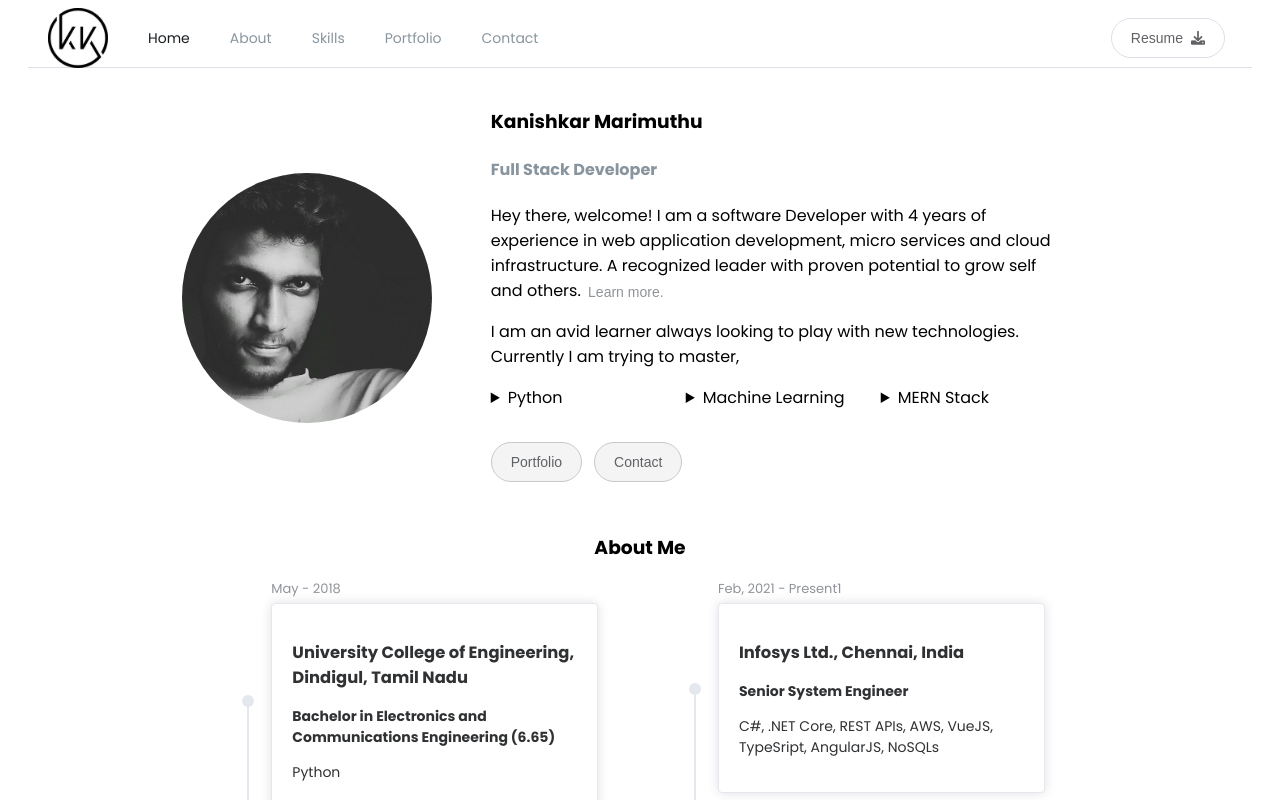
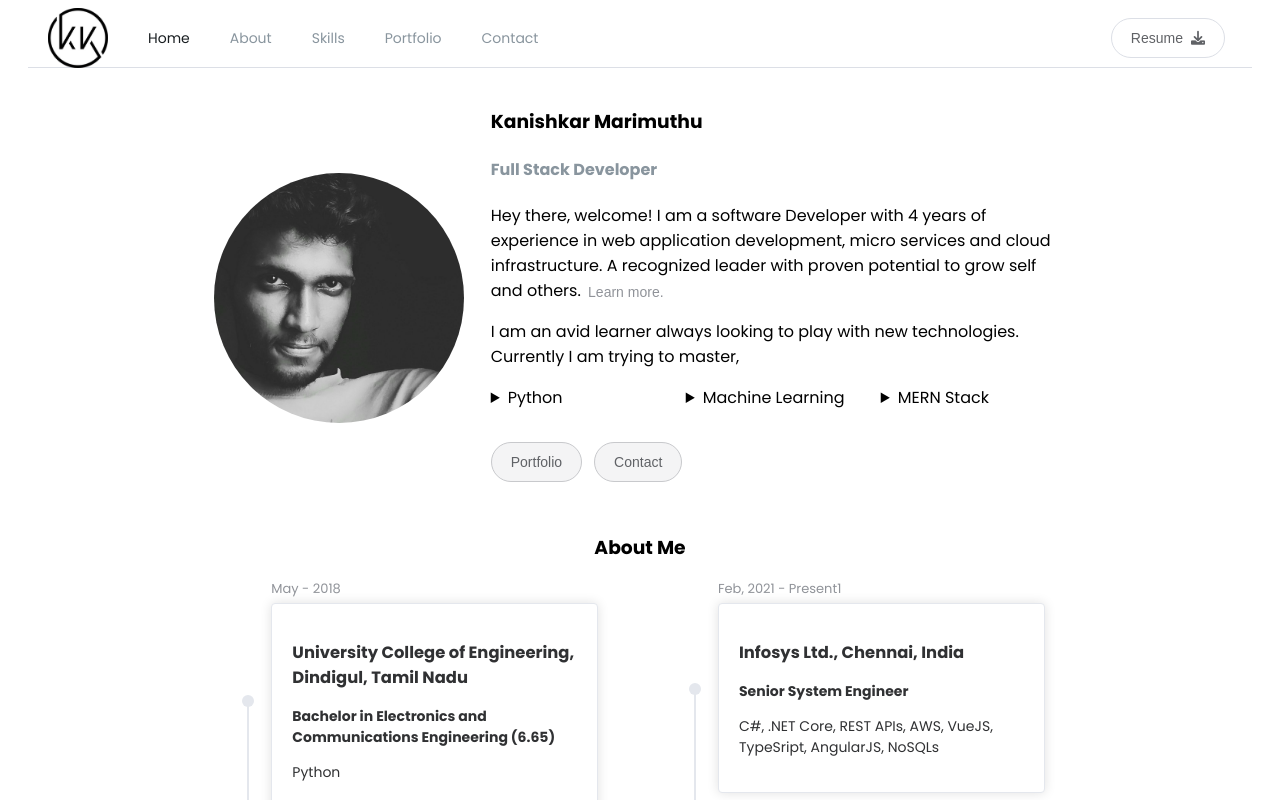
Before and after one commit to KanishkKar/portfolio, a Vue app: page / in a window 1280 px wide. Shown: the top 800 px of the page. Built offline with nearby package versions, Linux system fonts and the light colour scheme.

Commit message:
minor ui corrections

```diff
--- a/src/App.vue
+++ b/src/App.vue
@@ -1,7 +1,7 @@
 <template>
   <div class="container-fluid">
     <div id="app">
-      <el-backtop :right="100" :bottom="100"></el-backtop>
+      <el-backtop></el-backtop>
       <el-container>
         <el-header>
           <Header></Header>
--- a/src/components/Home.vue
+++ b/src/components/Home.vue
@@ -1,12 +1,12 @@
 <template>
   <div class="home">
     <el-row justify="center" align="middle" :gutter="10">
-      <el-col :xs="{ span: 18 }" :sm="{ span: 9 }" :md="{ span: 6 }">
-        <div style="margin: 2em 2em 2em 0">
+      <el-col :sm="{ span: 10 }" :md="{ span: 6 }">
+        <div style="margin: 2em">
           <el-avatar :src="about.image"></el-avatar>
         </div>
       </el-col>
-      <el-col :sm="{ span: 15 }" :md="{ span: 12 }">
+      <el-col :sm="{ span: 14 }" :md="{ span: 12 }">
         <div style="margin-right: 2em">
           <h1>{{ about.fullname }}</h1>
           <h4 style="color:#89959e">{{ about.designation }}</h4>
--- a/src/components/Projects.vue
+++ b/src/components/Projects.vue
@@ -16,21 +16,21 @@
                     </el-col>
                 </el-row>
                 <el-row justify="center" align="middle">
-                    <el-col :xs="5" :sm="5" style="margin:.5em;">
+                    <el-col :xs="6" :sm="5" style="margin:.5em;">
                         <el-button class="button-round" type="info" plain>
                             <a class="nav-link" :href="data.demo" target="_blank" rel="noopener noreferrer">
                                 Demo<i class="fa fa-arrow-up-right-from-square" style="margin-left:.3em"></i>
                             </a>
                         </el-button>
                     </el-col>
-                    <el-col :xs="5" :sm="5" style="margin:.5em;">
+                    <el-col :xs="6" :sm="5" style="margin:.5em;">
                         <el-button class="button-round" type="info" plain>
                             <a class="nav-link" :href="data.source" target="_blank" rel="noopener noreferrer">
                                 Sorce<i class="fa fa-arrow-up-right-from-square" style="margin-left:.3em"></i>
                             </a>
                         </el-button>
                     </el-col>
-                    <el-col :xs="5" :sm="5" style="margin:.5em;">
+                    <el-col :xs="6" :sm="5" style="margin:.5em;">
                         <el-button class="button-round" type="info" plain>
                             Read More
                         </el-button>
```
Also changed, not shown: 4 other files (tests, documents, lock files or other folders).
